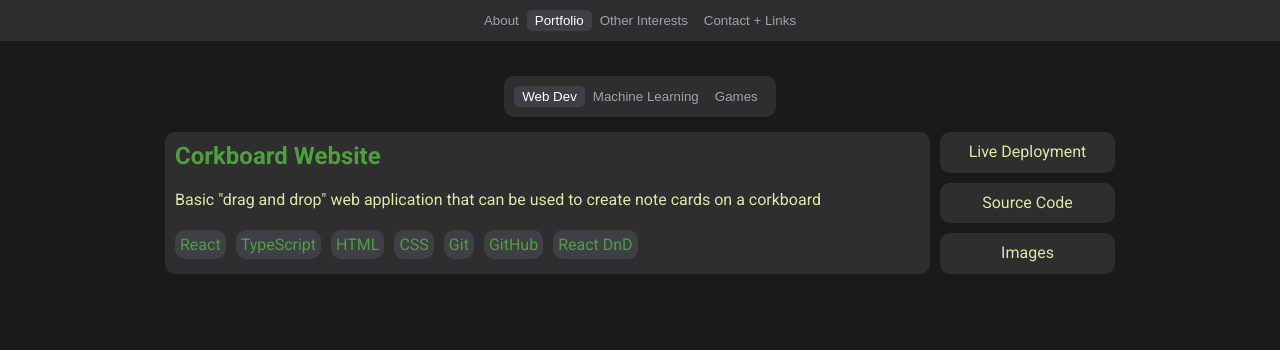
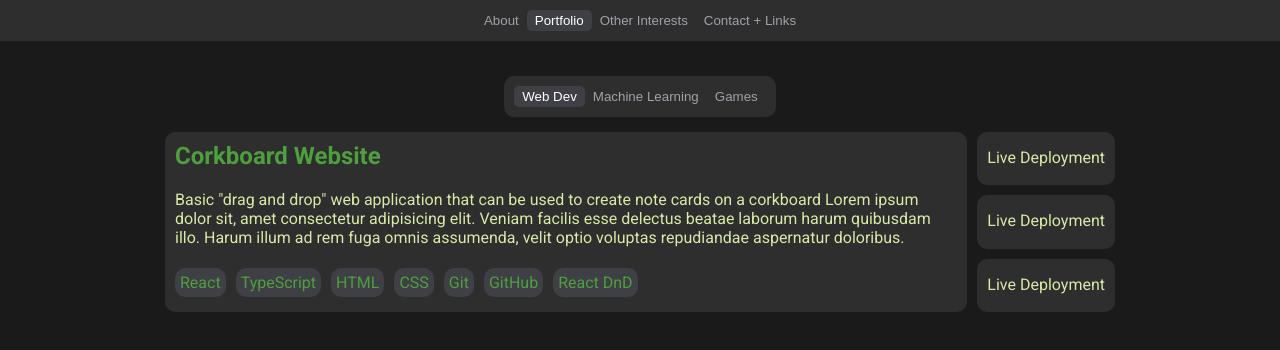
Before and after one commit to ydnamjs/personal-website, a React (Create React App) app: page / in a window 1280 px wide. Both pictures are taken after a click on the button "Portfolio". Shown: the top 350 px of the page. Built offline with nearby package versions, Linux system fonts and the light colour scheme.

Commit message:
Fixed weird behavior with button sizes

```diff
--- a/src/pages/portfolio/pieces/PortfolioItem.css
+++ b/src/pages/portfolio/pieces/PortfolioItem.css
@@ -42,9 +42,10 @@
 	gap: 10px;
 }
 
-.portfolio-item--links p {
+.portfolio-item--links-item {
 	margin: 0;
-	padding: 10px;
+	padding-left: 10px;
+	padding-right: 10px;
 	border-radius: 10px;
 	background-color: #2d2e2d;
 	text-align: center;
--- a/src/pages/portfolio/pieces/PortfolioItem.tsx
+++ b/src/pages/portfolio/pieces/PortfolioItem.tsx
@@ -9,7 +9,9 @@ export function PortfolioItem() {
 				<h2 className="portfolio-item--heading">Corkboard Website</h2>
 				<p>
 					Basic &quot;drag and drop&quot; web application that can be used to create note
-					cards on a corkboard
+					cards on a corkboard Lorem ipsum dolor sit, amet consectetur adipisicing elit.
+					Veniam facilis esse delectus beatae laborum harum quibusdam illo. Harum illum ad
+					rem fuga omnis assumenda, velit optio voluptas repudiandae aspernatur doloribus.
 				</p>
 				<div className="tech-used">
 					<p>React</p>
@@ -22,9 +24,15 @@ export function PortfolioItem() {
 				</div>
 			</div>
 			<div className="portfolio-item--links">
-				<p>Live Deployment</p>
-				<p>Source Code</p>
-				<p>Images</p>
+				<div className="portfolio-item--links-item">
+					<p>Live Deployment</p>
+				</div>
+				<div className="portfolio-item--links-item">
+					<p>Live Deployment</p>
+				</div>
+				<div className="portfolio-item--links-item">
+					<p>Live Deployment</p>
+				</div>
 			</div>
 		</div>
 	);
```
